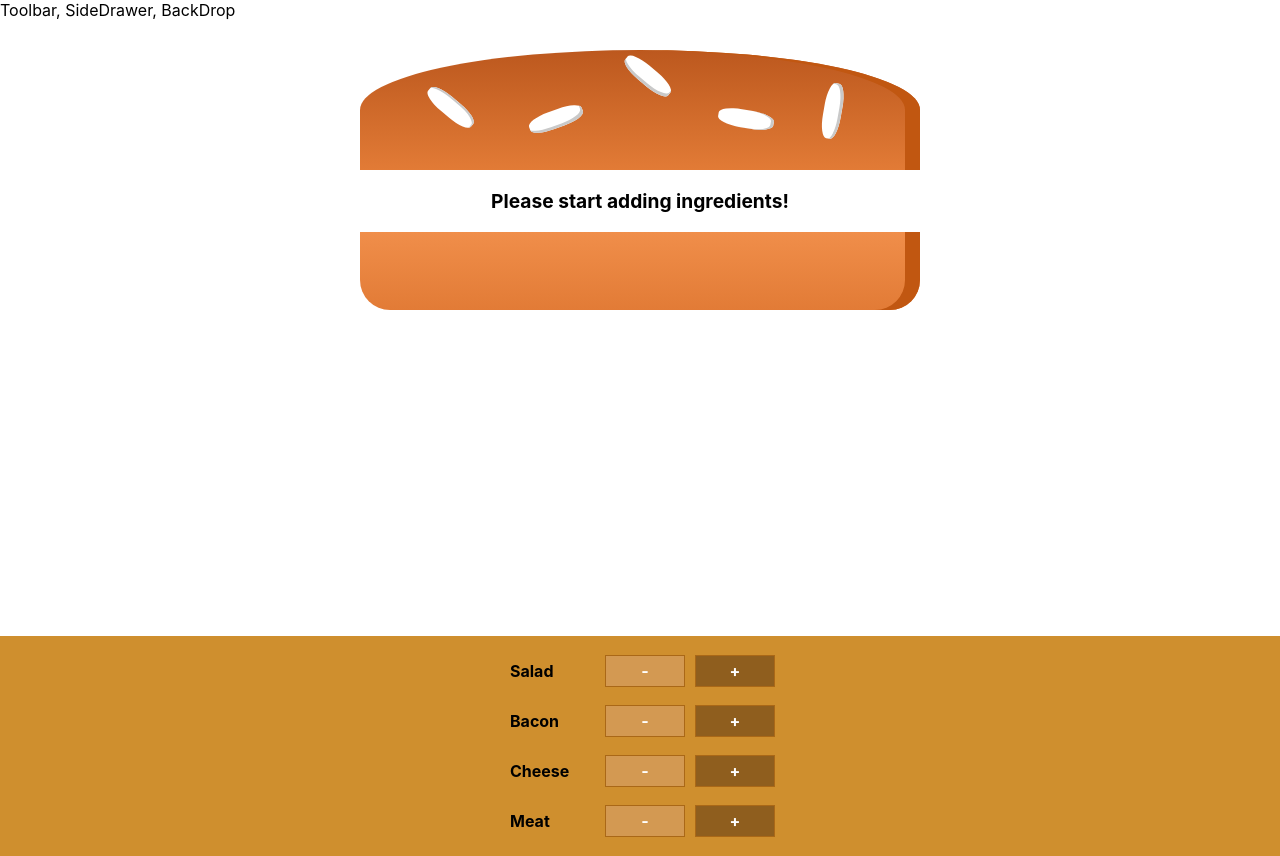
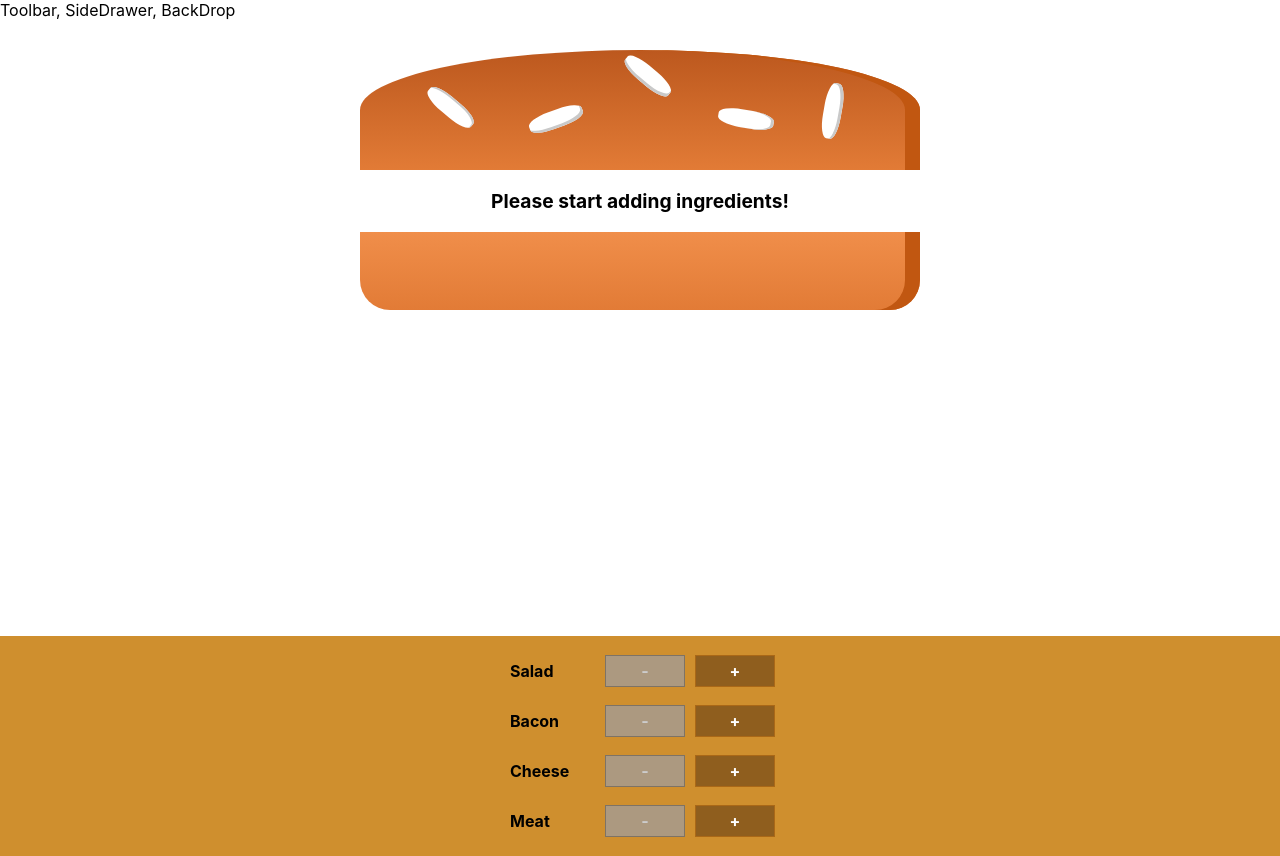
Before and after one commit to dev-bhuptani/burger-builder, a React (Create React App) app: page / in a window 1280 px wide. Built offline with nearby package versions, Linux system fonts and the light colour scheme.

Commit message:
Implemented removeIngredientHandler to remove ingredients from the burger. Also, implemented disabling of '-' button when there's no ingredient in the burger.

```diff
--- a/src/components/Burger/BuildControls/BuildControl/BuildControl.js
+++ b/src/components/Burger/BuildControls/BuildControl/BuildControl.js
@@ -4,7 +4,7 @@ import "./BuildControl.css";
 const buildControl = props => (
     <div className="BuildControl">
         <div className="Label">{props.label}</div>
-        <button className="Less"><strong>-</strong></button>
+        <button className="Less" onClick={props.removeIngredient} disabled={props.disabled}><strong>-</strong></button>
         <button className="More" onClick={props.addIngredient}><strong>+</strong></button>
     </div>
 );
--- a/src/components/Burger/BuildControls/BuildControls.js
+++ b/src/components/Burger/BuildControls/BuildControls.js
@@ -12,7 +12,15 @@ const controls = [
 const buildControls = props => (
     <div className="BuildControls">
         {controls.map(ctrl => {
-            return <BuildControl key={ctrl.label} label={ctrl.label} addIngredient={() => {props.addIngredient(ctrl.type)}}/>
+            return (
+                <BuildControl
+                    key={ctrl.label}
+                    label={ctrl.label}
+                    addIngredient={() => {props.addIngredient(ctrl.type)}}
+                    removeIngredient={() => {props.removeIngredient(ctrl.type)}}
+                    disabled={props.disabledInfo[ctrl.type]}
+                />
+            );
         })}
     </div>
 );
--- a/src/containers/BurgerBuilder/BurgerBuilder.js
+++ b/src/containers/BurgerBuilder/BurgerBuilder.js
@@ -24,15 +24,32 @@ class BurgerBuilder extends Component {
     addIngredientHandler = type => {
         const updatedIngredients = { ...this.state.ingredients };
         updatedIngredients[type] = this.state.ingredients[type] + 1;
-        const price = INGREDIENT_PRICES[type] + this.state.totalPrice;
-        this.setState({totalPrice: price, ingredients: updatedIngredients});
+        const updatedprice = INGREDIENT_PRICES[type] + this.state.totalPrice;
+        this.setState({totalPrice: updatedprice, ingredients: updatedIngredients});
+    }
+
+    removeIngredientHandler = type => {
+        const updatedIngredients = { ...this.state.ingredients };
+        updatedIngredients[type] = this.state.ingredients[type] - 1;
+        const updatedprice = this.totalPrice - INGREDIENT_PRICES[type];
+        this.setState({totalPrice: updatedprice, ingredients: updatedIngredients});
     }
 
     render() {
+        const disabledInfo = { ...this.state.ingredients };
+
+        for(let key in disabledInfo) {
+            disabledInfo[key] = disabledInfo[key] <= 0;
+        }
+
         return (
             <Aux>
                 <Burger ingredients={this.state.ingredients}/>
-                <BuildControls addIngredient={this.addIngredientHandler}/>
+                <BuildControls
+                    addIngredient={this.addIngredientHandler}
+                    removeIngredient={this.removeIngredientHandler}
+                    disabledInfo={disabledInfo}
+                />
             </Aux>
         );
     }
```
